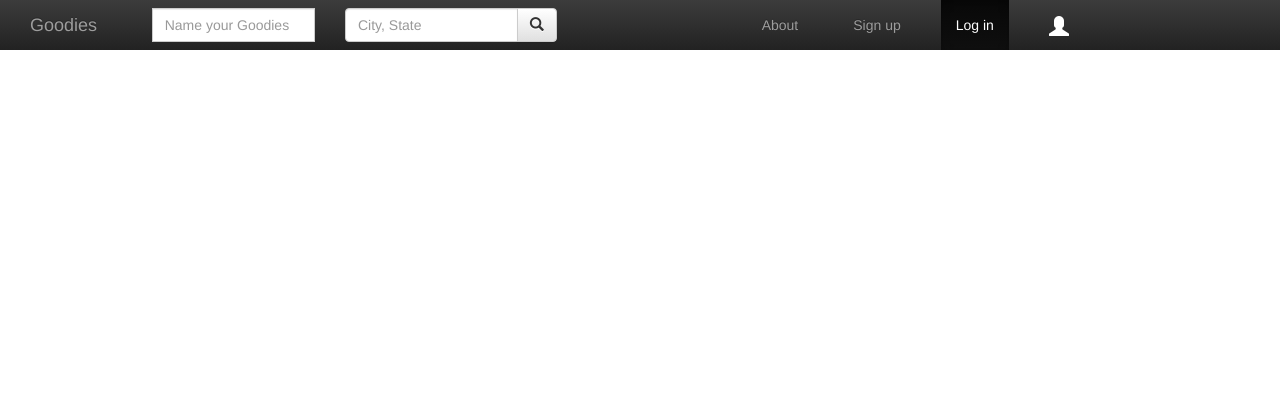
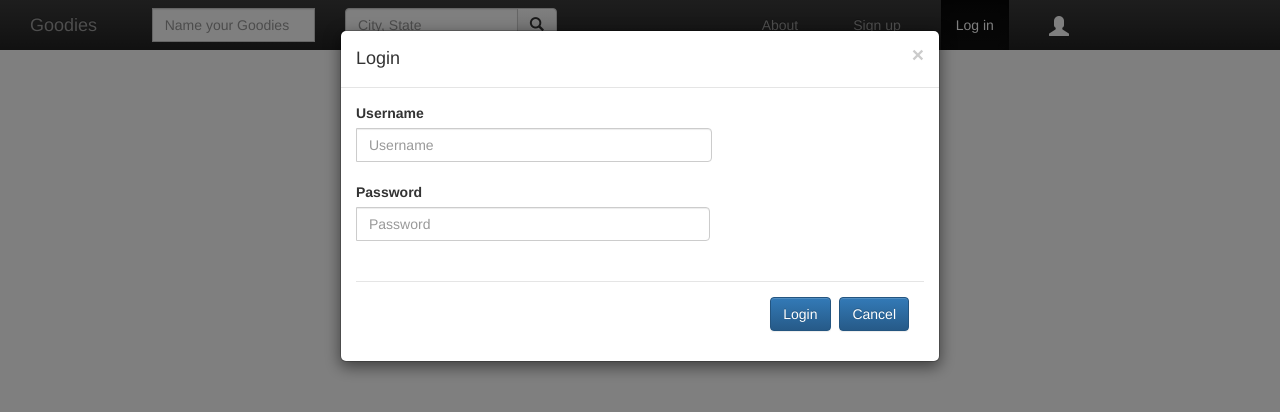
Before and after one commit to tanttran/goodies, a website: page public/index.html in a window 1280 px wide. Both pictures are taken after a click on the link "Log in". Drawn offline with nearby package versions, Linux system fonts and the light colour scheme; no server answers.

Commit message:
added login modal #2

```diff
--- a/public/index.html
+++ b/public/index.html
@@ -49,7 +49,7 @@
         <ul class="nav navbar-nav mainNav">
           <li class="active navList"><a class="navText" href="#">About</a></li>
           <li class="navList"><a class="navText" href="/signup">Sign up</a></li>
-          <li class="navList"><a class="navText" href="#">Log in</a></li>
+          <li class="navList" data-target="#loginModal" data-toggle="modal"><a class="navText" href="#">Log in</a></li>
         </ul>
       </div>
 
@@ -60,6 +60,43 @@
     </div> <!-- End Container -->
   </div> <!-- End Navbar -->
 
+  <div class="container">
+    <div class="row">
+      <div class="col-xs-12">
+
+        <div class="modal" id="loginModal" tabindex="-1">
+          <div class="modal-dialog">
+            <div class="modal-content">
+              <div class="modal-header">
+                <button class="close" data-dismiss="modal">&times;</button>
+                <h4 class="modal-title">Login</h4>
+              </div>
+              <div class="modal-body">
+                <form class="" ng-submit="userLogin()">
+                  <div class="input-group" id="signupUsername">
+                    <label for="inputUsername">Username</label>
+                    <input class="form-control" type="text" size="30" placeholder="Username" id="inputUsername" ng-model="username">
+                  </div>
+                  <br>
+                  <div class="input-group" id="signupPassword">
+                    <label for="inputPassword">Password</label>
+                    <input class="form-control" type="password" size="30" placeholder="Password" id="inputPassword" ng-model="password">
+                  </div>
+                  <br><br>
+                  <div class="modal-footer">
+                    <button class="btn btn-primary" type="submit">Login</button>
+                    <button class="btn btn-primary" data-dismiss="modal">Cancel</button>
+                  </div>
+                </form>
+              </div>
+            </div>
+          </div>
+        </div>
+
+      </div>
+    </div>
+  </div>
+
   <div ng-view></div>
 
 
```
Lines whose indentation alone changed are shown as unchanged.
